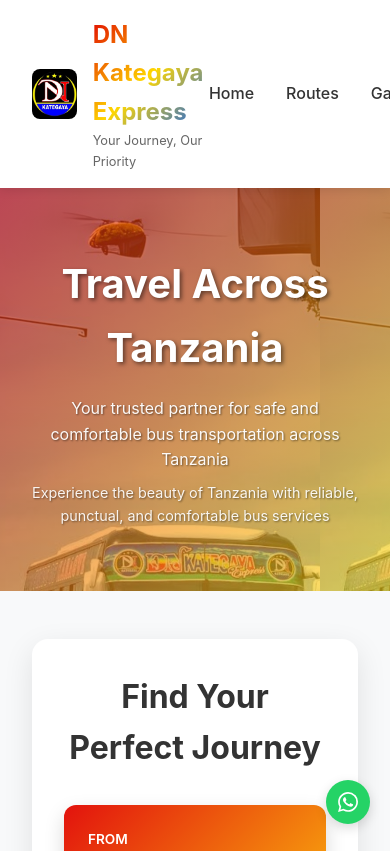
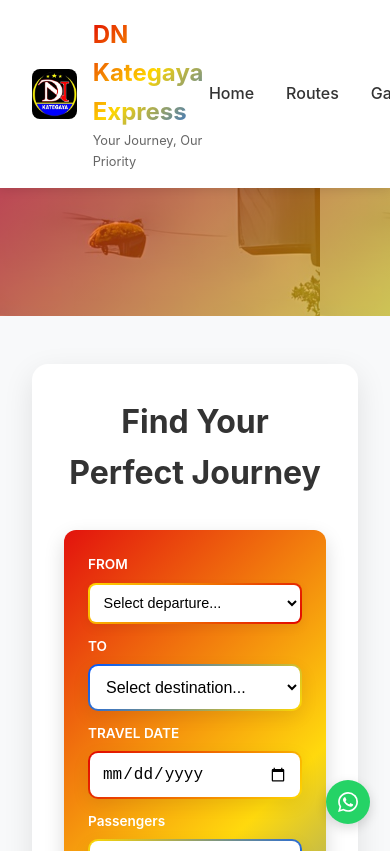
Before and after one commit to Dawinz/dn-kategaya-express-site, a React (Create React App) app: page / in a window 390 px wide. Shown: the top 851 px of the page. Built offline with nearby package versions, Linux system fonts and the light colour scheme.

Commit message:
Remove text content from Hero section, keeping only responsive background images

```diff
--- a/src/components/Hero.js
+++ b/src/components/Hero.js
@@ -35,37 +35,6 @@
       position: 'relative',
       overflow: 'hidden'
     }}>
-      <div style={{
-        position: 'relative',
-        zIndex: 2,
-        maxWidth: '800px',
-        margin: '0 auto',
-        padding: '0 2rem'
-      }}>
-        <h1 style={{
-          fontSize: window.innerWidth < 768 ? '2.5rem' : window.innerWidth < 1200 ? '3rem' : '3.5rem',
-          fontWeight: 'bold',
-          marginBottom: '1rem',
-          textShadow: '2px 2px 4px rgba(0,0,0,0.5)'
-        }}>
-          {t('travelAcrossTanzania')}
-        </h1>
-        <p style={{
-          fontSize: window.innerWidth < 768 ? '1rem' : '1.2rem',
-          marginBottom: '0.5rem',
-          opacity: 0.95,
-          textShadow: '1px 1px 2px rgba(0,0,0,0.5)'
-        }}>
-          {t('trustedPartner')}
-        </p>
-        <p style={{
-          fontSize: window.innerWidth < 768 ? '0.9rem' : '1rem',
-          opacity: 0.9,
-          textShadow: '1px 1px 2px rgba(0,0,0,0.5)'
-        }}>
-          {t('experienceBeauty')}
-        </p>
-      </div>
     </section>
   );
 };
```
